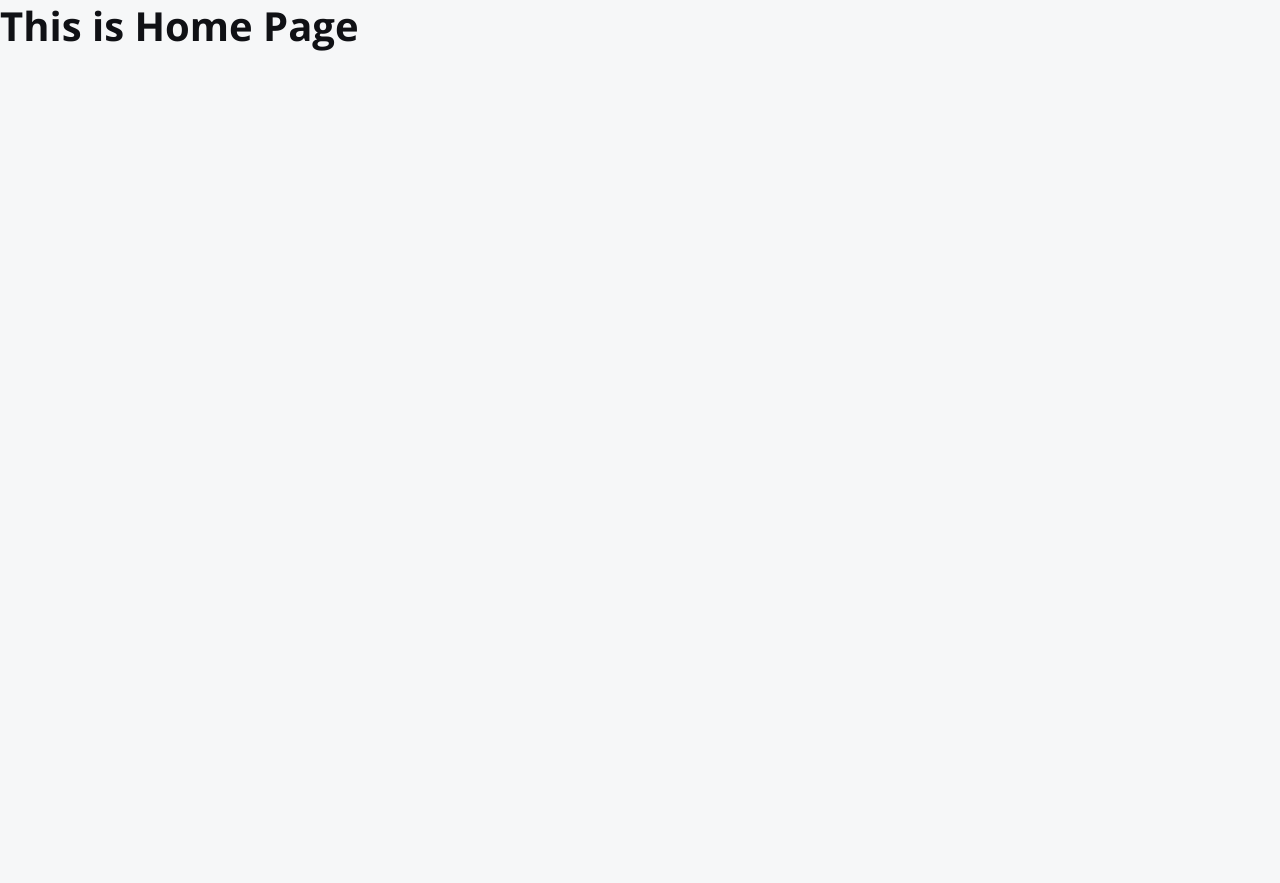
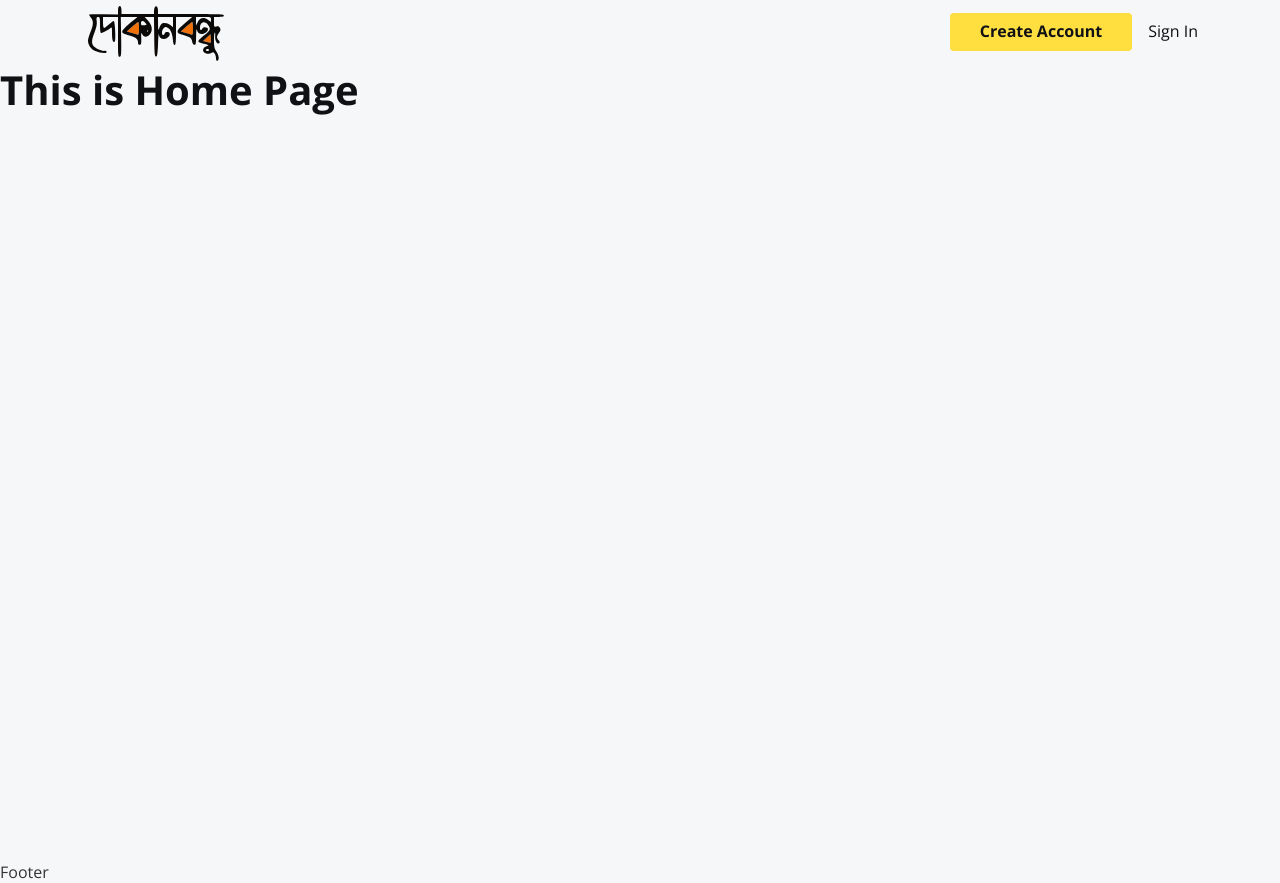
Before and after one commit to it27427/dokanbondhu-ecommerce, a React (Vite) app: page / in a window 1280 px wide. Before the commit the page ends 800 px from the top, so only its background shows below. Built offline with nearby package versions, Linux system fonts and the light colour scheme.

Commit message:
brandlogo updated

```diff
--- a/src/App.jsx
+++ b/src/App.jsx
@@ -1,4 +1,4 @@
-import { Routes, Route } from 'react-router-dom';
+import { Routes, Route, useLocation } from 'react-router-dom';
 
 /* IMPORT-COMPONENTS */
 import Header from '@/components/Header';
@@ -11,13 +11,16 @@ import BlogPage from '@/pages/Blog';
 import NotFoundPage from '@/pages/Error';
 
 const App = () => {
+  const location = useLocation();
+  const isNotFoundPage = location.pathname === '/*';
+
   return (
     <>
       {/* IF PAGE NOT-FOUND HIDE HEADER */}
-      {window.location.pathname === '/*' ? <Header /> : null}
+      {!isNotFoundPage && <Header />}
 
       <Routes>
-        <Route path='/' element={<HomePage />} />
+        <Route exact path='/' element={<HomePage />} />
         <Route path='/about' element={<AboutPage />} />
         <Route path='/blog' element={<BlogPage />} />
 
@@ -25,8 +28,7 @@ const App = () => {
         <Route path='/*' element={<NotFoundPage />} />
       </Routes>
 
-      {/* IF PAGE NOT-FOUND HIDE FOOTER */}
-      {window.location.pathname === '/*' ? <Footer /> : null}
+      <Footer />
     </>
   );
 };
--- a/src/assets/scss/main.scss
+++ b/src/assets/scss/main.scss
@@ -110,3 +110,23 @@ h5 {
   font-size: 0.875rem;
   padding-block: 0.75rem;
 }
+
+#root {
+  display: flex;
+  flex-direction: column;
+}
+
+.main-section {
+  margin-top: 4rem;
+  min-height: 100vh;
+}
+
+header {
+  height: 4rem;
+}
+
+.headernav {
+  height: 100%;
+  display: flex;
+  align-items: center;
+}
--- /dev/null
+++ b/src/components/BrandLogo.jsx
@@ -0,0 +1,16 @@
+import { Link } from 'react-router-dom';
+import logo from '@/assets/images/logo/logo.svg';
+
+const BrandLogo = () => {
+  return (
+    <>
+      <Link to={'/'}>
+        <figure className='logo'>
+          <img src={logo} alt='brand-logo' />
+        </figure>
+      </Link>
+    </>
+  );
+};
+
+export default BrandLogo;
--- a/src/components/Header.jsx
+++ b/src/components/Header.jsx
@@ -1,7 +1,26 @@
-import React from 'react';
+import { useState } from 'react';
+import Navbar from './Navbar';
 
 const Header = () => {
-  return <header>Header</header>;
+  const [headerFixed, setHeaderFixed] = useState(false);
+
+  window.addEventListener('scroll', () => {
+    if (window.scrollY > 200) {
+      setHeaderFixed(true);
+    } else {
+      setHeaderFixed(false);
+    }
+  });
+
+  return (
+    <header
+      className={`header-section style-4 ${
+        headerFixed ? 'header-fixed fadeInUp' : ''
+      }`}
+    >
+      <Navbar />
+    </header>
+  );
 };
 
 export default Header;
--- a/src/components/Navbar.jsx
+++ b/src/components/Navbar.jsx
@@ -1,5 +1,19 @@
+import { Link } from 'react-router-dom';
+
+import BrandLogo from './BrandLogo';
+import SignUpMenu from './SignUpMenu';
+
 const Navbar = () => {
-  return <nav>Navbar</nav>;
+  return (
+    <nav className='headernav'>
+      <div className='container'>
+        <div className='d-flex align-items-center justify-content-between'>
+          <BrandLogo />
+          <SignUpMenu />
+        </div>
+      </div>
+    </nav>
+  );
 };
 
 export default Navbar;
--- a/src/components/NotFound.jsx
+++ b/src/components/NotFound.jsx
@@ -1,3 +1,4 @@
+import { Link } from 'react-router-dom';
 import notfound from '@/assets/images/errors/notfound.svg';
 
 const NotFound = () => {
@@ -8,9 +9,9 @@ const NotFound = () => {
           <img src={notfound} alt='not-found' />
         </figure>
 
-        <button type='button' className='btn btn-primary fw-bold px-4'>
+        <Link to='/' className='btn btn-primary text-white fw-bold px-4'>
           Back to Home
-        </button>
+        </Link>
       </div>
     </>
   );
--- /dev/null
+++ b/src/components/SignUpMenu.jsx
@@ -0,0 +1,19 @@
+import { Link } from 'react-router-dom';
+
+const SignUpMenu = () => {
+  return (
+    <>
+      <div className='d-flex align-items-center gap-3'>
+        <Link to='/sign-up' className='lab-btn'>
+          <span>Create Account</span>
+        </Link>
+
+        <Link to='/sign-in'>
+          <span>Sign In</span>
+        </Link>
+      </div>
+    </>
+  );
+};
+
+export default SignUpMenu;
--- a/src/pages/About.jsx
+++ b/src/pages/About.jsx
@@ -1,6 +1,6 @@
 const AboutPage = () => {
   return (
-    <main>
+    <main className='main-section'>
       <h2>This is About Page</h2>
     </main>
   );
--- a/src/pages/Blog.jsx
+++ b/src/pages/Blog.jsx
@@ -1,6 +1,6 @@
 const BlogPage = () => {
   return (
-    <main>
+    <main className='main-section'>
       <h2>This is Blog Page</h2>
     </main>
   );
--- a/src/pages/BlogDetails.jsx
+++ b/src/pages/BlogDetails.jsx
@@ -1,6 +1,6 @@
 const BlogDetailsPage = () => {
   return (
-    <main>
+    <main className='main-section'>
       <h2>BlogDetails Page</h2>
     </main>
   );
--- a/src/pages/Error.jsx
+++ b/src/pages/Error.jsx
@@ -2,7 +2,7 @@ import NotFound from '@/components/NotFound';
 
 const NotFoundPage = () => {
   return (
-    <main className='min-vh-100 d-flex align-items-center justify-content-center'>
+    <main className='min-vh-100 d-flex align-items-center justify-content-center main-section'>
       <NotFound />
     </main>
   );
--- a/src/pages/Home.jsx
+++ b/src/pages/Home.jsx
@@ -1,6 +1,6 @@
 const HomePage = () => {
   return (
-    <main>
+    <main className='main-section'>
       <h2>This is Home Page</h2>
     </main>
   );
```
Also changed, not shown: src/assets/images/logo/logo.svg.
